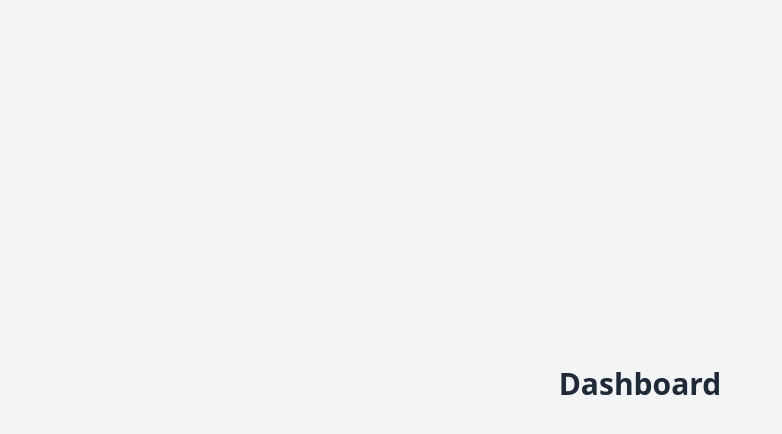
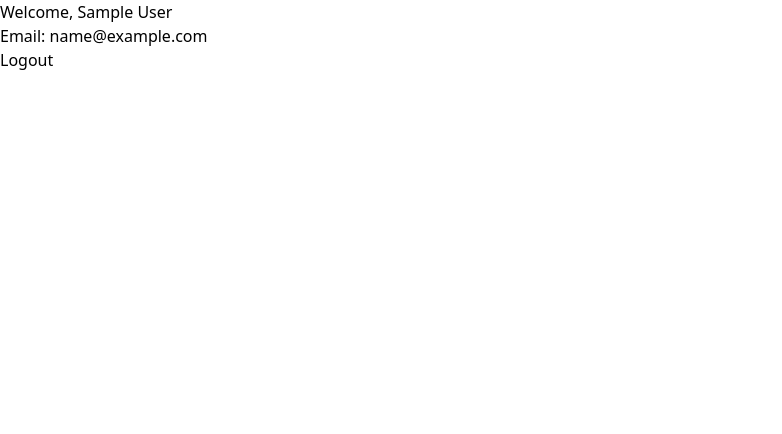
Before and after one commit to Aikya-004/wd301, a React (Vite) app in the folder smarter-tasks/: page /dashboard in a window 1280 px wide. Shown: the top 434 px of the page, without its empty margins (0-782 px from the left). Built offline with nearby package versions, Linux system fonts and the light colour scheme; sample sign-in values are in the browser's storage.

Commit message:
Added Dashboard

```diff
--- a/smarter-tasks/src/pages/dashboard/index.tsx
+++ b/smarter-tasks/src/pages/dashboard/index.tsx
@@ -1,12 +1,42 @@
-import React from 'react';
+import React, { useEffect, useState } from 'react';
+import { useNavigate } from 'react-router-dom';
 
 const Dashboard: React.FC = () => {
+  const navigate = useNavigate();
+  const [userData, setUserData] = useState<{ name: string; email: string } | null>(null);
+
+  useEffect(() => {
+    // Retrieve user data from local storage
+    const storedUserData = localStorage.getItem('userData');
+    if (storedUserData) {
+      const parsedUserData = JSON.parse(storedUserData);
+      setUserData(parsedUserData);
+    } else {
+      // If no user data found, redirect to sign-in page
+      navigate('/signin');
+    }
+  }, [navigate]);
+
+  const handleLogout = () => {
+    // Clear user data from local storage
+    localStorage.removeItem('userData');
+    // Redirect to sign-in page
+    navigate('/signin');
+  };
 
   return (
-    <div className="min-h-screen flex items-center justify-center bg-gray-100">
-      <h1 className="text-3xl font-bold text-center text-gray-800 mb-8">Dashboard</h1>
+    <div>
+      {userData && (
+        <div>
+          <h1>Welcome, {userData.name}</h1>
+          <p>Email: {userData.email}</p>
+          <a href="#" id="logout-link" onClick={handleLogout}>
+            Logout
+          </a>
+        </div>
+      )}
     </div>
   );
-}
+};
 
 export default Dashboard;
--- a/smarter-tasks/src/pages/signin/SigninForm.tsx
+++ b/smarter-tasks/src/pages/signin/SigninForm.tsx
@@ -1,6 +1,8 @@
 import React, { useState } from 'react';
 import { API_ENDPOINT } from '../../config/constants';
+import { useNavigate } from 'react-router-dom';
 const SigninForm: React.FC = () => {
+  const navigate = useNavigate(); // Initialize useNavigate hook
   const [email, setEmail] = useState('');
   const [password, setPassword] = useState('');
   const handleSubmit = async (event: React.FormEvent<HTMLFormElement>) => {
@@ -25,6 +27,8 @@ const SigninForm: React.FC = () => {
       localStorage.setItem('authToken', data.token);
       localStorage.setItem('userData', JSON.stringify(data.user));
 
+      navigate('/dashboard');
+
     } catch (error) {
       console.error('Sign-in failed:', error);
     }
--- a/smarter-tasks/src/pages/signup/SignupForm.tsx
+++ b/smarter-tasks/src/pages/signup/SignupForm.tsx
@@ -1,7 +1,9 @@
 // src/pages/signup/SignupForm.tsx
 import React, { useState } from 'react';
 import { API_ENDPOINT } from '../../config/constants';
+import { useNavigate } from 'react-router-dom';
 const SignupForm: React.FC = () => {
+  const navigate = useNavigate();
   const [organisationName, setOrganisationName] = useState('');
   const [userName, setUserName] = useState('');
   const [userEmail, setUserEmail] = useState('');
@@ -25,6 +27,7 @@ const SignupForm: React.FC = () => {
       localStorage.setItem('authToken', data.token);
       // if successful, save the user info in localStorage
       localStorage.setItem('userData', JSON.stringify(data.user))
+      navigate('/dashboard');
     } catch (error) {
       console.error('Sign-up failed:', error);
     }
```
Also changed, not shown: smarter-tasks/src/App.tsx (+16 -19 lines).
